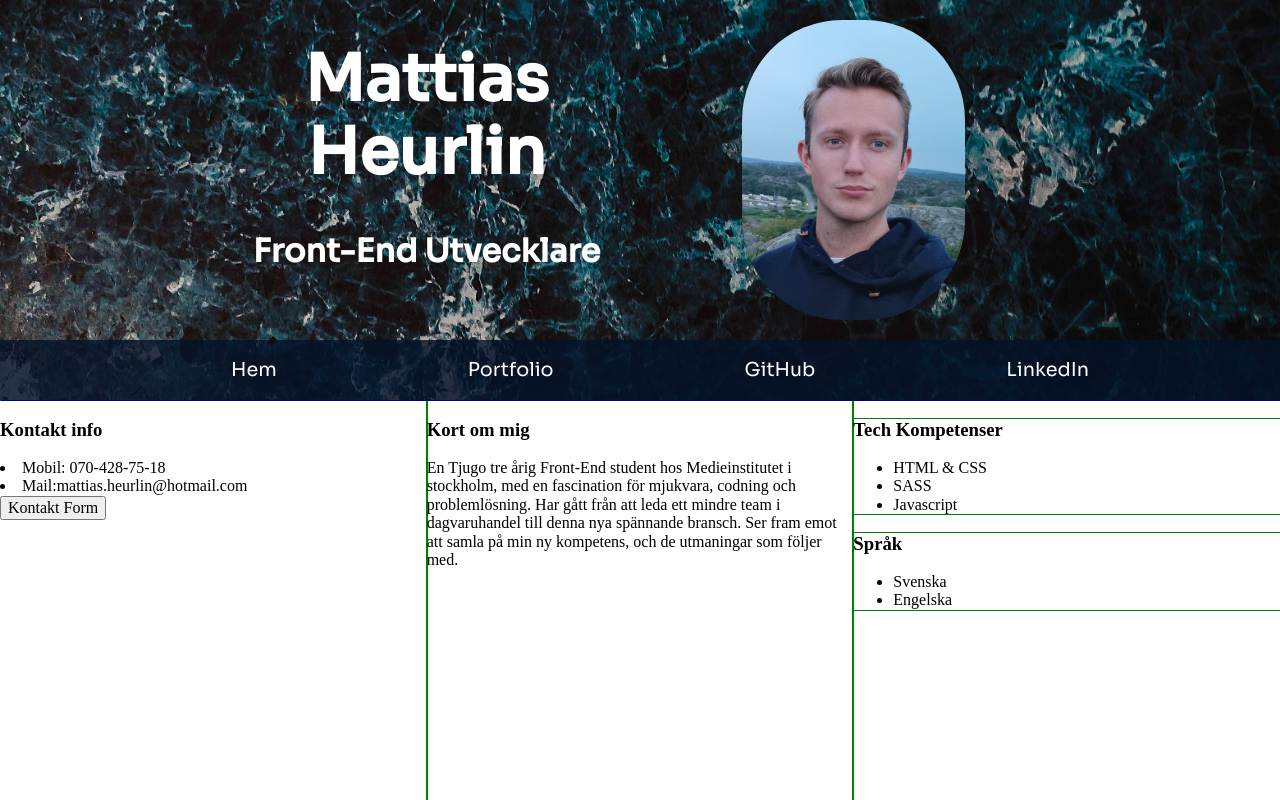
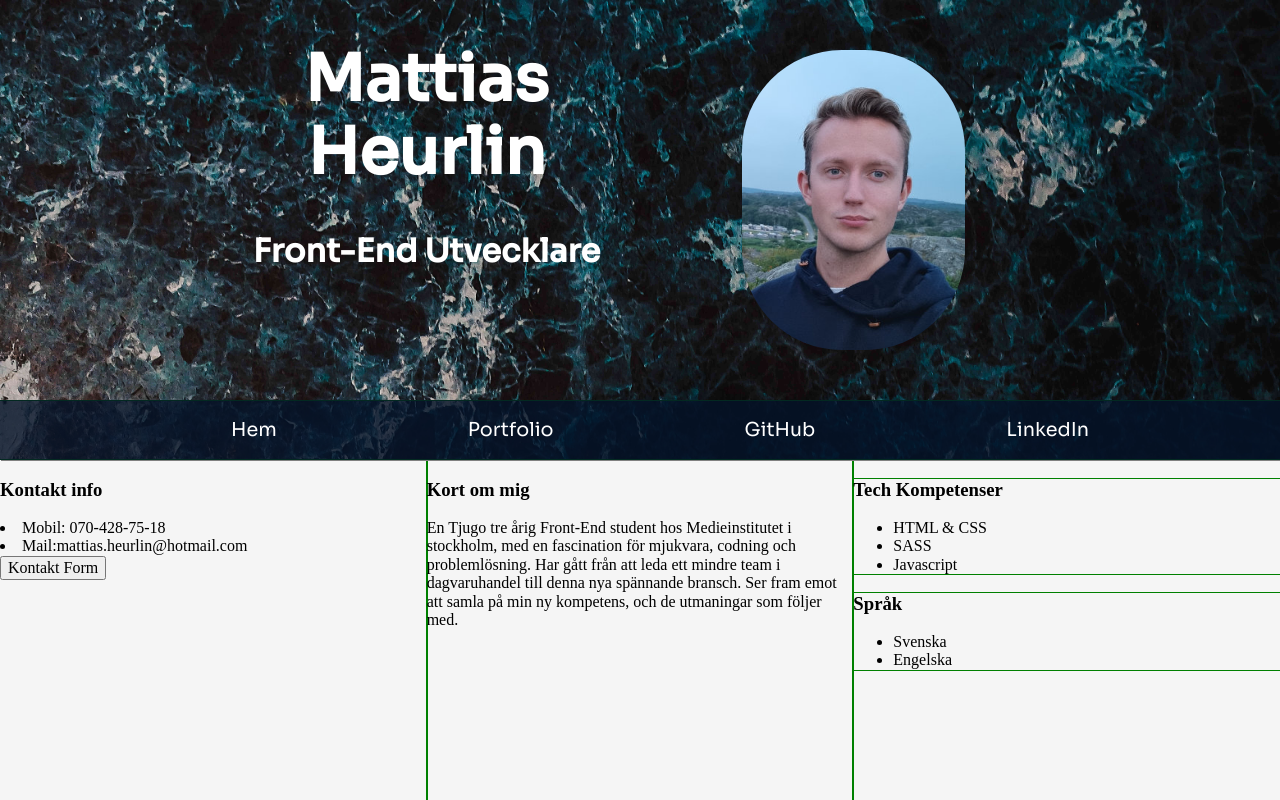
Before and after one commit to Medieinstitutet/inl-3-cv-med-css-MattiasHeurlin, a plain HTML site: page index.html in a window 1280 px wide. Shown: the top 800 px of the page. Drawn offline with Linux system fonts and the light colour scheme.

Commit message:
stickyfix

```diff
--- a/sass/_desktop-base.scss
+++ b/sass/_desktop-base.scss
@@ -12,13 +12,20 @@ main {
   height: 100%;
   display: grid;
   grid-template-columns: 100%;
-  grid-template-rows: 400px 1fr 1fr 1fr 0.3fr;
+  grid-template-rows: 400px 60px 1fr 1fr 1fr 0.3fr;
   grid-template-areas:
     "mainheader"
+    "stickynav"
     "row3"
     "row2"
     "row1"
     "footer";
+  background-image: url(bilder/background-pic.jpg); // Fri använding, av David Tovar på unspash.com
+  background-repeat: repeat-y;
+  background-size: 100%;
+}
+section {
+  background-color: whitesmoke;
 }
 a {
   text-decoration: none;
@@ -28,15 +35,10 @@ a {
   grid-area: mainheader;
   display: grid;
   grid-template-columns: 0.5fr 1fr 1fr 0.5fr;
-  grid-template-rows: 1fr 60px;
-  grid-template-areas:
-    ". topheadleft topheadright ."
-    "headnav headnav headnav headnav";
-  position: relative;
-  background-image: url(bilder/background-pic.jpg); // Fri använding, av David Tovar på unspash.com
-  background-size: cover;
+  grid-template-areas: ". topheadleft topheadright .";
   color: white;
   justify-content: center;
+  background: none;
   header {
     grid-area: topheadleft;
     font-family: "Sora", sans-serif;
@@ -53,15 +55,16 @@ a {
     border-radius: 100px;
     place-self: center;
   }
+}
 nav {
-     grid-area: headnav;
-     align-self: start;
+  grid-area: stickynav;
+  color: white;
   position: -webkit-sticky;
   position: sticky;
   top: 0;
   width: 100%;
   background-color: rgba(4, 19, 42, 0.8);
-    box-shadow: 1px 1px darkblue;
+  box-shadow: 1px 1px grey;
   font-family: "sora", sans-serif;
   ul {
     height: 60px;
@@ -80,7 +83,6 @@ a {
     }
   }
 }
-}
 .row3 {
   grid-area: row3;
   display: grid;
```
Also changed, not shown: index.html (+1 -1 lines), style.css. Lines whose indentation alone changed are shown as unchanged.
